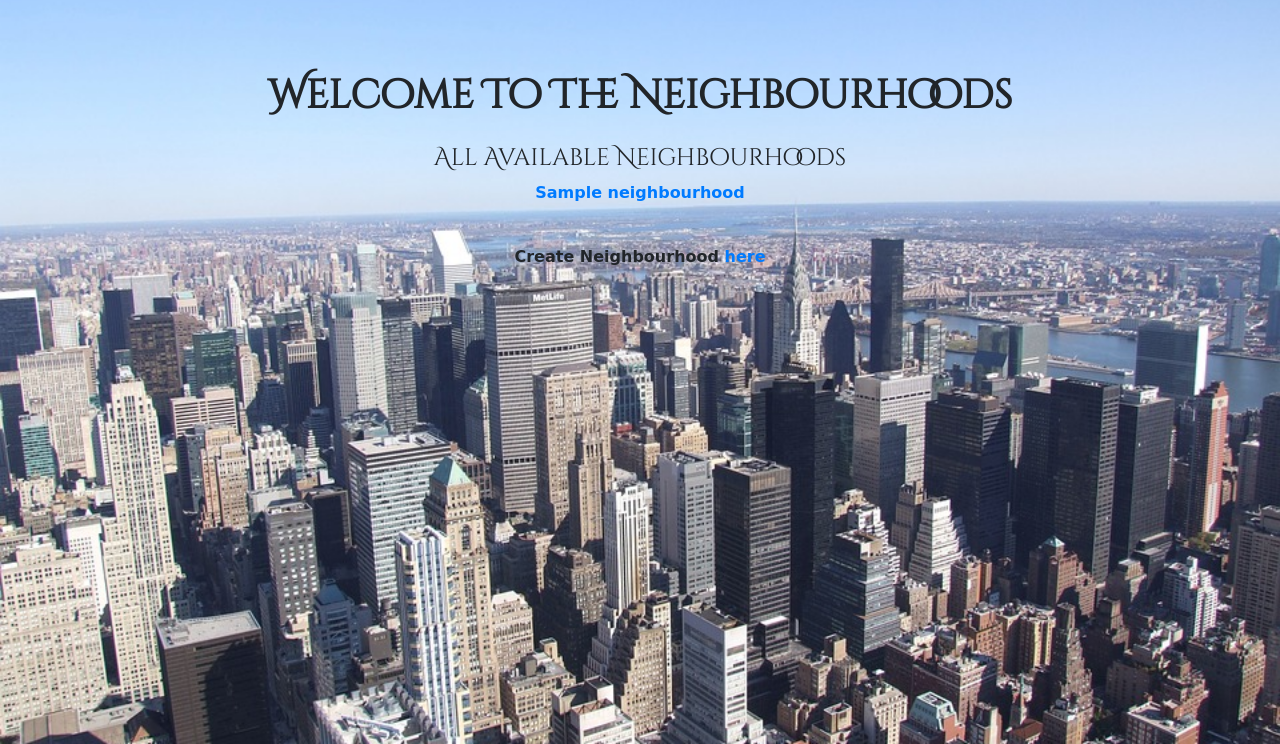
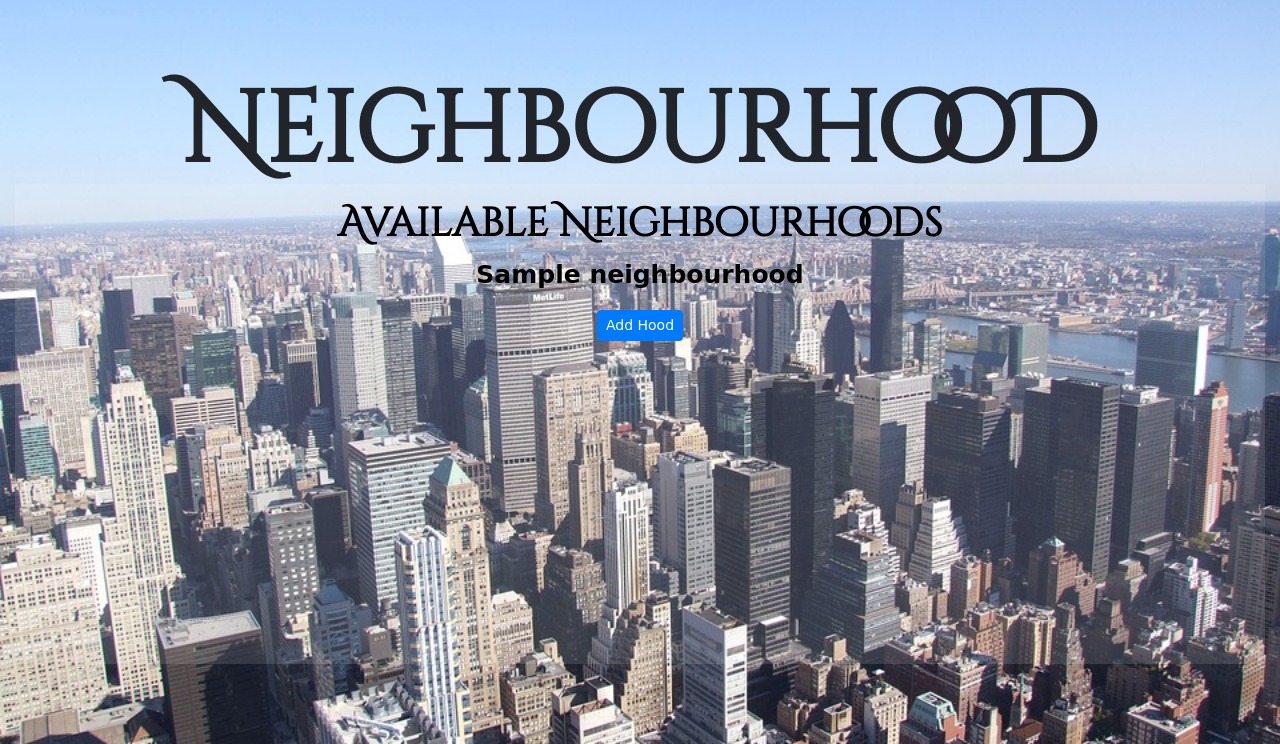
Before and after one commit to Uomar7/neighbourhood, a Django app: page / in a window 1280 px wide. Shown: the part 56-800 px from the top of the page. Run offline with Django 3.2, Linux system fonts and the light colour scheme; a user stored in the database is signed in; tables that the repository leaves empty hold one stand-in row (values such as "Sample post"); some libraries are stand-ins or nearby versions; some web fonts are replaced.

Commit message:
modified the look on the landing page

```diff
--- a/awaard/templates/all-temps/j_hood.html
+++ b/awaard/templates/all-temps/j_hood.html
@@ -12,19 +12,19 @@
 <div class="container-fluid">
 <body>
     {% block content %}
-    <h3>Welcome To The Neighbourhoods</h3>
+    <h3>NeighbourhooD</h3>
 
-    {% for hood in hoods %}
-    <h4>All Available Neighbourhoods</h4>
-    <p><a href="{% url 'hood' hood.id %}">{{ hood.name}}</a></p><br>
-    {% empty %}
+    <div class="neighbourhoods">
+        <h4>Available Neighbourhoods</h4>
+        {% for hood in hoods %}
+        <p><a href="{% url 'hood' hood.id %}" class="hoods">{{ hood.name}}</a></p>
+        <!-- <p><a href="{% url 'new_hood' %}" class="btn btn-primary btn-sm">Add Hood</a></p> -->
+        {% empty %}
+        <p>No Neighbourhood Yet</p>
+        {% endfor%}
+        <p><a href="{% url 'new_hood' %}" class="btn btn-sm btn-primary">Add Hood</a></p>
+    </div>
 
-    <p>No Neighbourhood Yet</p>
-    <p>Create One <a href="{% url 'new_hood' %}">Here</a></p>
-    {% endfor%}
-    <div class="panel-default ">
-        <p>Create Neighbourhood <a href="{% url 'new_hood'%}">here</a> </p>
-    </div>
     {% endblock%}
 </body>
 </div>
--- a/awaard/templates/all-temps/project.html
+++ b/awaard/templates/all-temps/project.html
@@ -31,7 +31,7 @@
 
                <p> Post Description: {{post.post_description}}</p>
                <hr>
-               <p>Posted by {{post.profile}}</p>
+               <p>Posted by {{post.post}}</p>
                <hr>
                <p>{{post.posted}}</p> <a href="{{post.link}}" class="btn btn-success btn-sm">View Site</a>
            </div>
--- a/static/css/jh.css
+++ b/static/css/jh.css
@@ -8,14 +8,17 @@ body{
     font-family: 'Cinzel Decorative', cursive;
     transform: translateY(40px);
     text-align: center;
-    font-size: 40px;
+    font-size: 100px;
     font-weight: bolder;
     margin: 2rem;
 }
 body h4{
-    margin-top: 4rem;
+    margin-top: 1rem;
     font-family: 'Cinzel Decorative', cursive;
     text-align: center;
+    font-weight: bolder;
+    font-size: 40px;
+    color: rgb(0, 0, 0);
 }
 p{
     text-align: center;
@@ -23,3 +26,19 @@ p{
     cursive;
     font-weight: bolder;
 }
+
+.hoods {
+    color: black;
+    font-size: 25px;
+}
+
+.hoods:hover{
+    text-decoration: none;
+    color: aliceblue;
+}
+
+.neighbourhoods{
+    background: rgba(255, 255, 255, 0.12);
+    height: 60vh;
+    overflow-y: scroll;
+}
```
Also changed, not shown: awaard/migrations/0001_initial.py (deleted), media/images/pi3.jpg (added).
